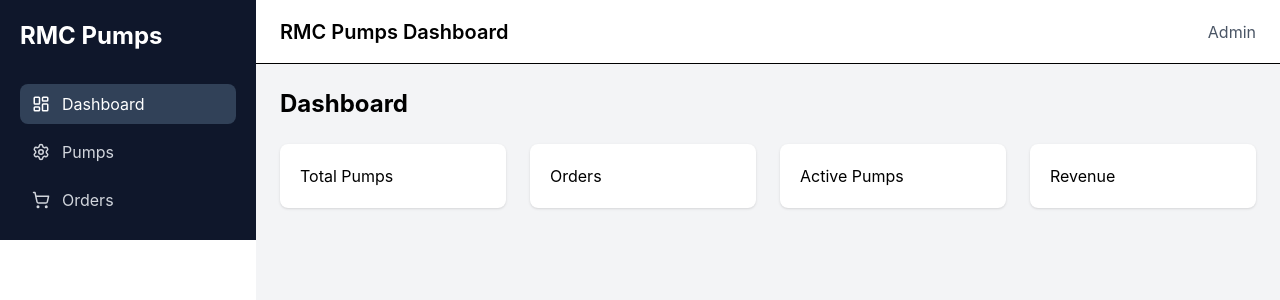
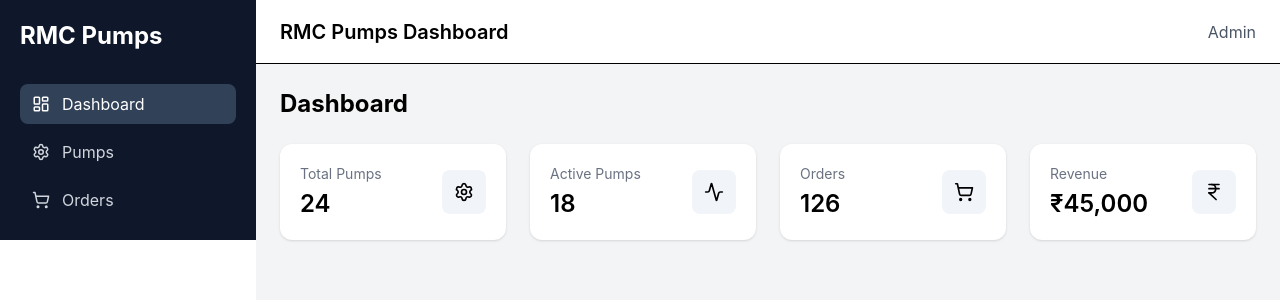
Before and after one commit to nayansuthar-1/rmc-pumps, a React (Vite) app in the folder client/: page / in a window 1280 px wide. Shown: the top 300 px of the page. Built offline with nearby package versions, Linux system fonts and the light colour scheme.

Commit message:
Add dashboard stat cards

```diff
--- /dev/null
+++ b/client/src/components/StatCard.jsx
@@ -0,0 +1,21 @@
+import React from 'react'
+
+function StatCard({ title, value, icon }) {
+    return (
+      <div className="bg-white rounded-xl shadow-sm p-5 flex items-center justify-between">
+
+        <div>
+          <p className="text-gray-500 text-sm">{title}</p>
+          <h2 className="text-2xl font-semibold mt-1">{value}</h2>
+        </div>
+
+        <div className="bg-slate-100 p-3 rounded-lg">
+          {icon}
+        </div>
+
+      </div>
+    );
+  }
+
+
+export default StatCard
--- a/client/src/pages/Dashboard.jsx
+++ b/client/src/pages/Dashboard.jsx
@@ -1,29 +1,44 @@
 import React from "react";
+import StatCard from "../components/StatCard";
+import { Settings, Activity, ShoppingCart, IndianRupee } from "lucide-react";
 
 function Dashboard() {
   return (
     <div>
-      <h2 className="text-2xl font-bold mb-6">Dashboard</h2>
 
-      <div className="grid grid-cols-1 md:grid-cols-2 lg:grid-cols-4 gap-6">
+      <h2 className="text-2xl font-bold mb-6">
+        Dashboard
+      </h2>
 
-        <div className="bg-white p-5 rounded-lg shadow">
-          Total Pumps
-        </div>
+      {/* Stats Grid */}
+      <div className="grid grid-cols-1 sm:grid-cols-2 lg:grid-cols-4 gap-6">
 
-        <div className="bg-white p-5 rounded-lg shadow">
-          Orders
-        </div>
+        <StatCard
+          title="Total Pumps"
+          value="24"
+          icon={<Settings size={20} />}
+        />
 
-        <div className="bg-white p-5 rounded-lg shadow">
-          Active Pumps
-        </div>
+        <StatCard
+          title="Active Pumps"
+          value="18"
+          icon={<Activity size={20} />}
+        />
 
-        <div className="bg-white p-5 rounded-lg shadow">
-          Revenue
-        </div>
+        <StatCard
+          title="Orders"
+          value="126"
+          icon={<ShoppingCart size={20} />}
+        />
+
+        <StatCard
+          title="Revenue"
+          value="₹45,000"
+          icon={<IndianRupee size={20} />}
+        />
 
       </div>
+
     </div>
   );
 }
```
